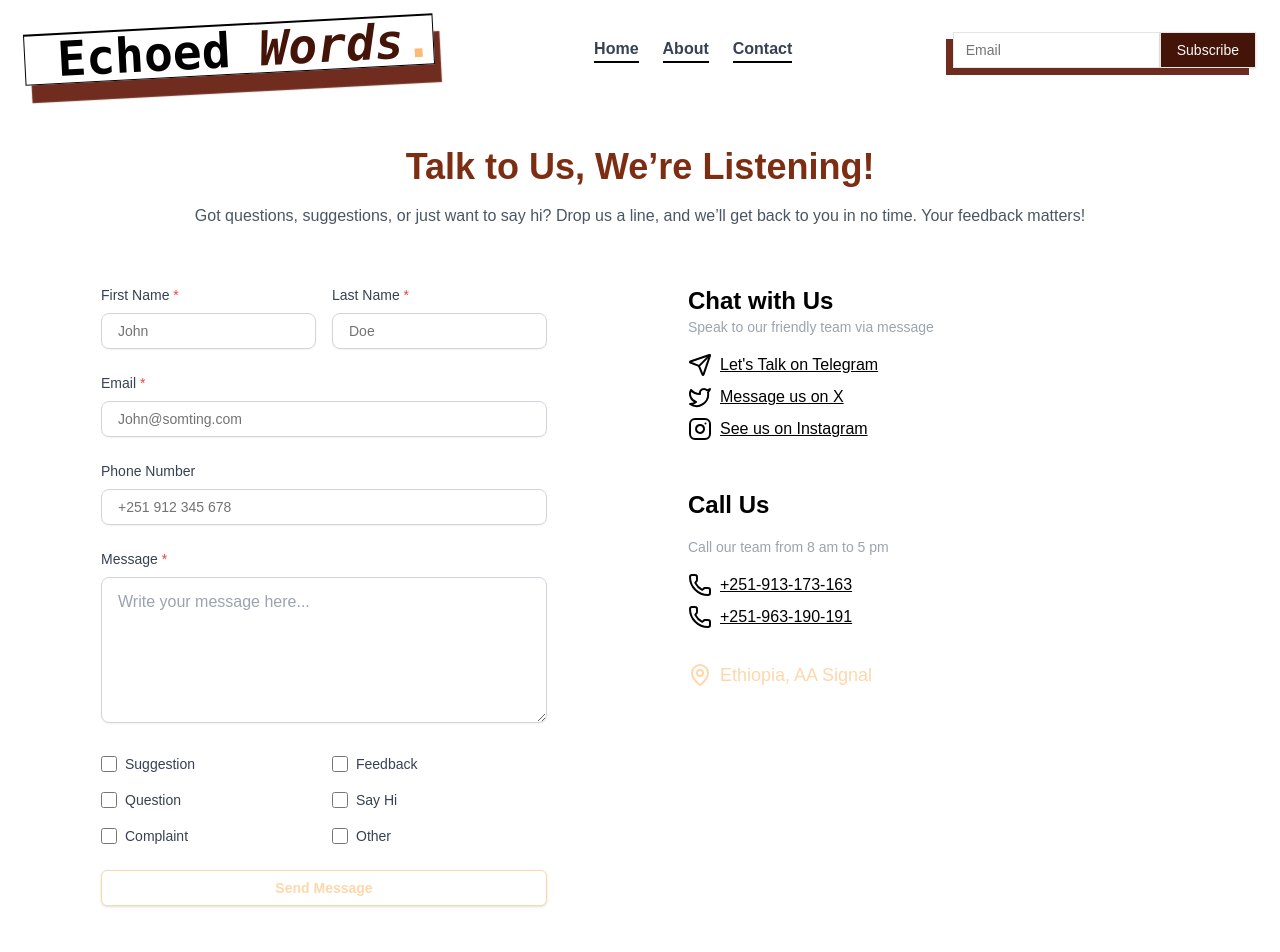
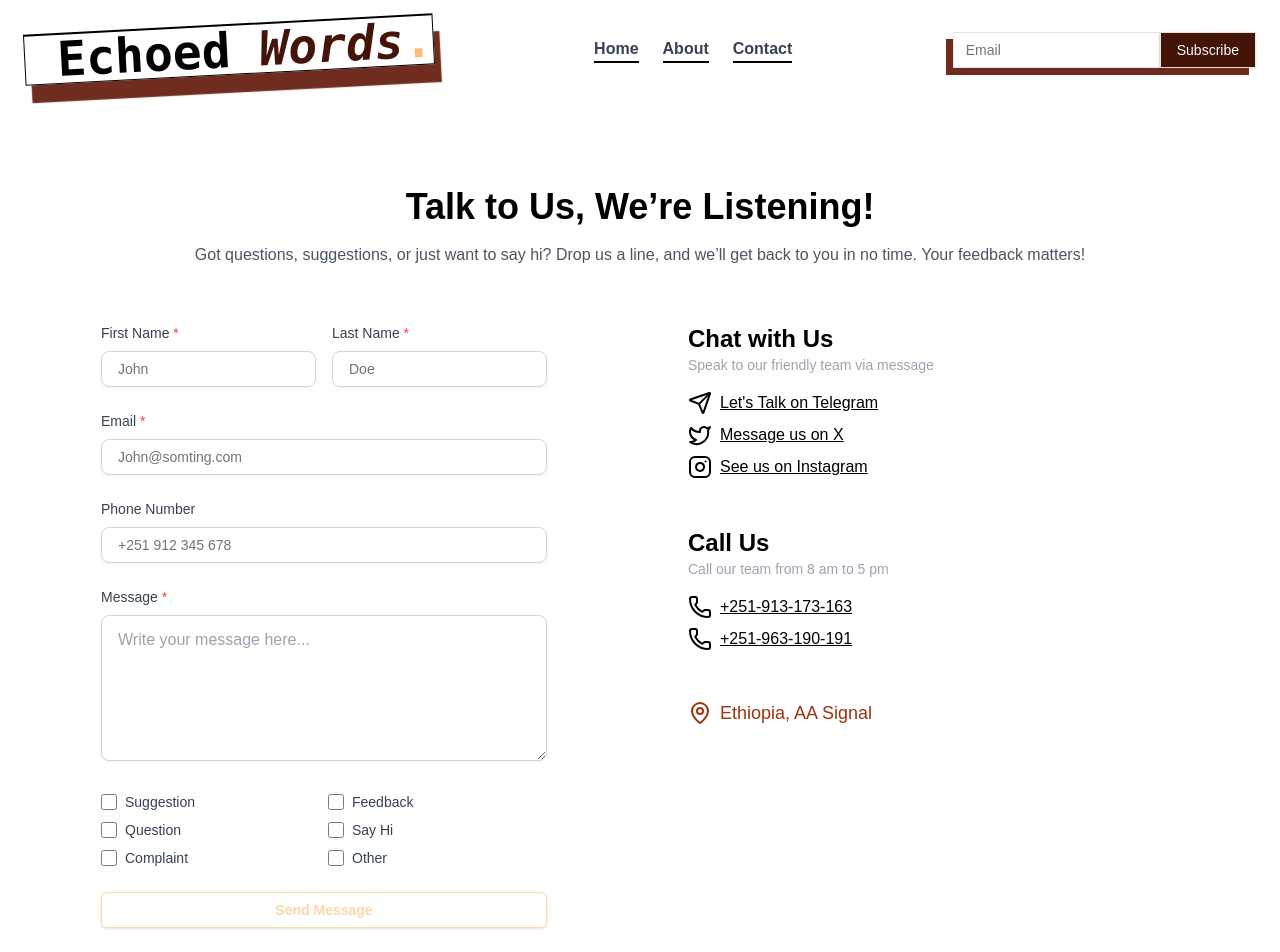
Before and after one commit to ZazabT/Blog, a Next.js app: page /contact in a window 1280 px wide. Shown: the top 952 px of the page. Built offline with nearby package versions, Linux system fonts and the light colour scheme.

Commit message:
ecited contact page

```diff
--- a/app/(home)/contact/page.tsx
+++ b/app/(home)/contact/page.tsx
@@ -7,14 +7,14 @@ import Link from "next/link";
 
 export default function Contact() {
   return (
-    <div className="min-h-screen flex items-center justify-center px-6 py-12">
+    <div className="min-h-screen mt-10 flex items-center justify-center px-6 py-12 mx-auto">
       <div className="w-full max-w-7xl mx-auto overflow-hidden">
         {/* Header Section */}
         <div className="text-center max-w-4xl mx-auto">
-          <h2 className="text-4xl font-extrabold text-orange-900 mb-4">
+          <h2 className="text-2xl sm:text-4xl font-extrabold text-black mb-4">
             Talk to Us, We’re Listening!
           </h2>
-          <p className="text-base text-gray-600 mb-6 leading-relaxed">
+          <p className="text-sm sm:text-base text-gray-600 mb-6 leading-relaxed">
             Got questions, suggestions, or just want to say hi? Drop us a
             line, and we’ll get back to you in no time. Your feedback matters!
           </p>
@@ -22,7 +22,7 @@ export default function Contact() {
 
         <div className="grid grid-cols-1 md:grid-cols-2 gap-8">
           {/* Contact Form Section */}
-          <div className="p-8 mx-auto bg-white ">
+          <div className="p-8 mx-auto ">
             <form className="space-y-6">
               <div className="flex gap-4">
                 <div className="w-full">
@@ -112,7 +112,7 @@ export default function Contact() {
               </div>
 
               {/* Suggestions/Checkbox Section */}
-              <div className="grid grid-cols-2 gap-4 mt-2">
+              <div className="grid grid-cols-2 gap-2">
                 <div className="flex items-center">
                   <input
                     type="checkbox"
@@ -237,7 +237,7 @@ export default function Contact() {
             </div>
 
             {/* Call Information Section */}
-            <div className="space-y-4">
+            <div className="">
               <h3 className="text-2xl font-semibold text-black">Call Us</h3>
               <h4 className="text-sm text-gray-400">Call our team from 8 am to 5 pm</h4>
               <div className="my-4 space-y-2">
@@ -255,8 +255,8 @@ export default function Contact() {
             </div>
 
             {/* Location Section */}
-            <div className="space-y-4">
-              <p className="flex items-center gap-2 text-lg text-orange-200">
+            <div className="">
+              <p className="flex items-center gap-2 text-lg text-orange-800">
                 <MapPin className="text-xl" />
                 Ethiopia, AA Signal
               </p>
--- a/app/(home)/page.tsx
+++ b/app/(home)/page.tsx
@@ -10,7 +10,7 @@ export default function Home() {
              <Hero/>
         </div>
 
-        <div className="max-w-7xl mx-auto mb-20 ">
+        <div className="max-w-7xl mx-auto mb-10 ">
           {/* Category */}
         <Catagory/>
         </div>
--- a/components/Catagory.tsx
+++ b/components/Catagory.tsx
@@ -5,7 +5,7 @@ const Category = () => {
   return (
     <section className="py-8">
       {/* Header Section */}
-      <div className="text-center mb-6">
+      <div className="text-center mb-4">
         <h2 className="text-2xl sm:text-4xl font-bold text-gray-800 uppercase">Explore Categories</h2>
         <p className="text-gray-600 mt-3 text-sm sm:text-base">
           Discover blogs by category and dive into the topics that inspire you.
```
